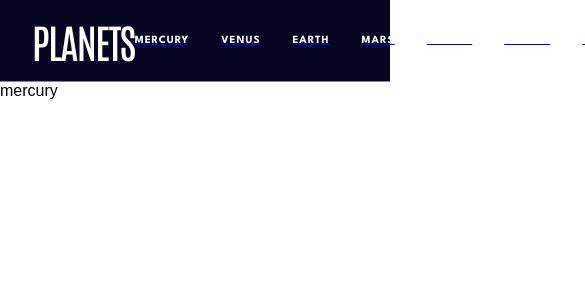
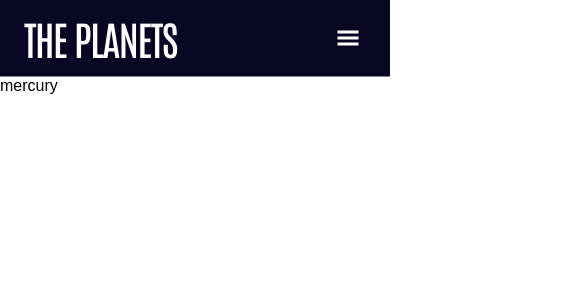
Before and after one commit to SpruceGabriela/the-planets, a React (Create React App) app: page /mercury in a window 390 px wide. Shown: the top 300 px of the page, 585 px wide, since content can reach past the window. Built offline with nearby package versions, Linux system fonts and the light colour scheme.

Commit message:
feat: implement burger menu

```diff
--- a/package.json
+++ b/package.json
@@ -16,6 +16,8 @@
 		"lint-staged": "^13.1.2",
 		"react": "^18.2.0",
 		"react-dom": "^18.2.0",
+		"react-icons": "^4.8.0",
+		"react-responsive": "^9.0.2",
 		"react-router-dom": "^6.9.0",
 		"react-scripts": "5.0.1",
 		"stubby": "^5.1.0",
--- a/src/Theme/theme.ts
+++ b/src/Theme/theme.ts
@@ -14,6 +14,14 @@ export const planetsAppTheme = {
 	orange: "#CD5120",
 	green: "#1ec2a4",
 	blue: "#2d68f0",
+	mercury: "#DEF4FC",
+	venus: "#F7CC7F",
+	earth: "#545BFE",
+	mars: "#FF6A45",
+	jupiter: "#ECAD7A",
+	saturn: "#FCCB6B",
+	uranus: "#65F0D5",
+	neptune: "#497EFA",
 };
 
 const theme = planetsAppTheme; // set the planet theme as the default.
--- a/src/components/Header/Header.styles.ts
+++ b/src/components/Header/Header.styles.ts
@@ -1,18 +1,6 @@
-import styled from "styled-components";
-
-export const MenuList = styled.ul`
-	display: flex;
-	justify-content: center;
-	align-items: center;
-	gap: 32px;
-	padding: 0;
-
-	& > li {
-		list-style: none;
-		padding: 0;
-		margin: 0;
-	}
-`;
+/* eslint-disable @typescript-eslint/explicit-function-return-type */
+import styled, { css } from "styled-components";
+import { type MenuProps } from "./Header.types";
 
 export const Header = styled.header`
 	height: auto;
@@ -25,4 +13,82 @@ export const Header = styled.header`
 	background-color: ${(props) => props.theme.background};
 	color: ${(props) => props.theme.white};
 	border-bottom: 1px solid rgba(255, 255, 255, 0.5);
+
+	@media (max-width: 768px) {
+		padding: 12px 24px;
+	}
 `;
+
+export const MenuList = styled.ul<MenuProps>`
+	display: flex;
+	justify-content: center;
+	align-items: center;
+	gap: 32px;
+	padding: 0;
+	margin: 0;
+
+	@media (max-width: 768px) {
+		position: fixed;
+		top: 77px;
+		right: -200%;
+		flex-direction: column;
+		align-items: flex-start;
+		justify-content: flex-start;
+		height: 100%;
+		width: -webkit-fill-available;
+		max-width: 100%;
+		background-color: ${(props) => props.theme.background};
+		padding: 0 24px;
+		gap: 0;
+		transition: 0.3s;
+		${(props) => getToggleStyle(props.isOpen)}
+	}
+`;
+
+export const MenuItem = styled.li`
+	list-style: none;
+	padding: 0;
+	margin: 0;
+
+	& > div {
+		display: flex;
+		justify-content: center;
+		align-items: center;
+
+		& > svg {
+			margin-right: 24px;
+		}
+
+		& > h4 {
+			font-size: 15px;
+		}
+	}
+
+	@media (max-width: 768px) {
+		width: 100%;
+		display: flex;
+		align-items: center;
+		justify-content: space-between;
+		padding: 20px 0;
+
+		&:not(:last-of-type) {
+			border-bottom: 1px solid rgba(255, 255, 255, 0.1);
+		}
+	}
+`;
+
+export const ToggleButton = styled.button`
+	background-color: transparent;
+	border: none;
+	display: flex;
+	align-items: center;
+	justify-content: center;
+`;
+
+const getToggleStyle = (isOpen: boolean) => {
+	if (isOpen)
+		return css`
+			right: 0;
+		`;
+	return null;
+};
--- a/src/components/Header/Header.tsx
+++ b/src/components/Header/Header.tsx
@@ -1,23 +1,71 @@
-import React from "react";
-import { NavLink } from "react-router-dom";
+import React, { useState } from "react";
+import { useMediaQuery } from "react-responsive";
+import { NavLink, useNavigate } from "react-router-dom";
 
-import { menuItems } from "../../constants/menuItems";
+import { type DefaultTheme, useTheme } from "styled-components";
+import { menuItems, type MenuItemsProps } from "../../constants/menuItems";
 import Text from "../Text";
+import { BsCircleFill, BsChevronRight } from "react-icons/bs";
+import { GiHamburgerMenu } from "react-icons/gi";
 import * as css from "./Header.styles";
 
 const Header: React.FC = () => {
+	const theme = useTheme();
+	const isMobile = useMediaQuery({ query: "(max-width: 768px)" });
+	const navigate = useNavigate();
+	const [isOpen, setIsOpen] = useState(false);
+
+	// eslint-disable-next-line @typescript-eslint/explicit-function-return-type
+	const MobileLink = ({ title, route }: MenuItemsProps) => {
+		return (
+			<css.MenuItem
+				onClick={() => {
+					setIsOpen(!isOpen);
+					navigate(route);
+				}}
+			>
+				<div>
+					<BsCircleFill color={theme[title as keyof DefaultTheme]} />
+					<Text tag="h4">{title}</Text>
+				</div>
+				<BsChevronRight color={theme.lightGrey} size={16} />
+			</css.MenuItem>
+		);
+	};
+
 	return (
 		<css.Header>
-			<Text tag="h2">planets</Text>
-			<css.MenuList>
-				{menuItems.map((item) => (
-					<li key={item.id}>
-						<NavLink to={item.route}>
+			<Text tag="h2">the planets</Text>
+			<css.MenuList isOpen={isOpen}>
+				{menuItems.map((item) => {
+					if (isMobile) {
+						return (
+							<MobileLink
+								key={item.id}
+								id={item.id}
+								title={item.title}
+								route={item.route}
+							/>
+						);
+					}
+					return (
+						<NavLink key={item.id} to={item.route}>
 							<Text tag="h4">{item.title}</Text>
 						</NavLink>
-					</li>
-				))}
+					);
+				})}
 			</css.MenuList>
+			{isMobile ? (
+				<css.ToggleButton>
+					<GiHamburgerMenu
+						size={24}
+						color={theme.white}
+						onClick={() => {
+							setIsOpen(!isOpen);
+						}}
+					/>
+				</css.ToggleButton>
+			) : null}
 		</css.Header>
 	);
 };
--- /dev/null
+++ b/src/components/Header/Header.types.ts
@@ -0,0 +1,3 @@
+export interface MenuProps {
+	isOpen: boolean;
+}
--- a/src/constants/menuItems.ts
+++ b/src/constants/menuItems.ts
@@ -9,7 +9,7 @@ import {
 	VENUS,
 } from "./routes";
 
-interface MenuItemsProps {
+export interface MenuItemsProps {
 	id: number;
 	title: string;
 	route: string;
```
Also changed, not shown: 1 other file (tests, documents, lock files or other folders).
